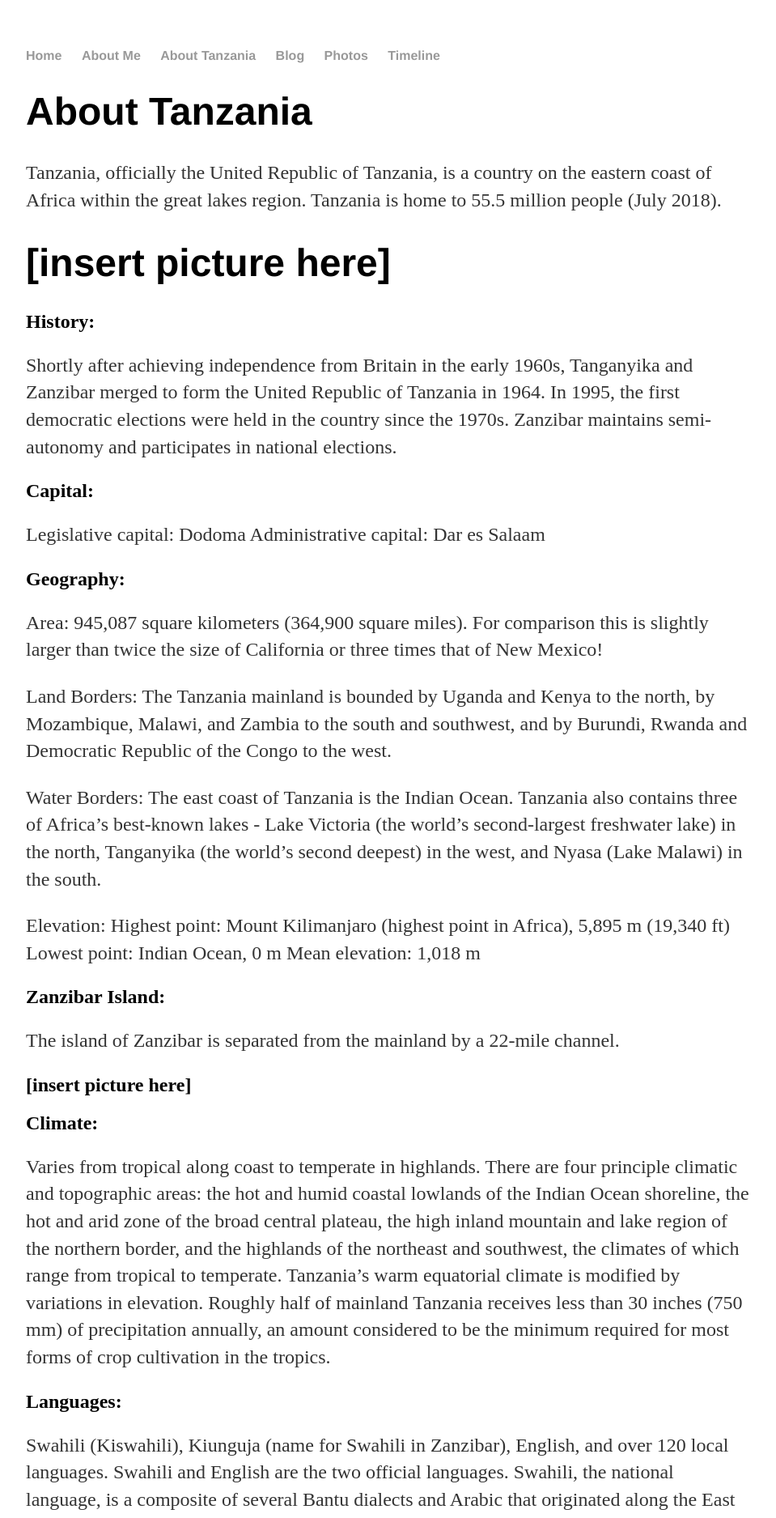
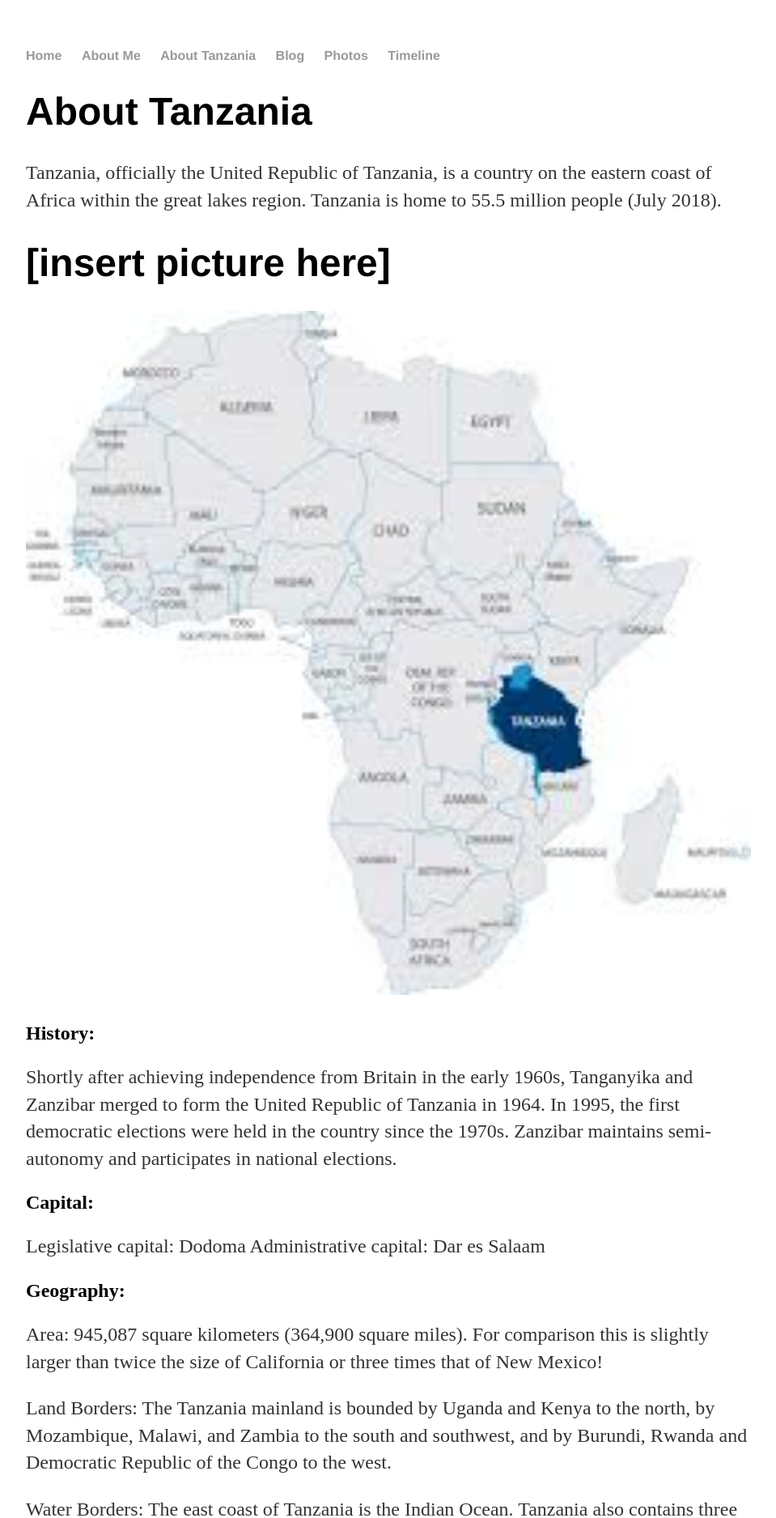
Before and after one commit to caliholman/caliholman.github.io, a Jekyll site: the page built from tanzania/tanzania.md, in a window 1280 px wide. Shown: the top 1875 px of the page at 81% size, without its empty margins (160-1119 px from the left). Built offline with Jekyll 4.4.1, drawn with Linux system fonts in a browser that asks for light colours.

Commit message:
Update tanzania.md

```diff
--- a/tanzania/tanzania.md
+++ b/tanzania/tanzania.md
@@ -9,6 +9,7 @@ permalink: /tanzania/
 Tanzania, officially the United Republic of Tanzania, is a country on the eastern coast of Africa within the great lakes region. Tanzania is home to 55.5 million people (July 2018).
 
 # [insert picture here]
+<img src="/img/map_africa.jpg" 		style="width:100%">
 
 ## History:
 Shortly after achieving independence from Britain in the early 1960s, Tanganyika and Zanzibar merged to form the United Republic of Tanzania in 1964. In 1995, the first democratic elections were held in the country since the 1970s. Zanzibar maintains semi-autonomy and participates in national elections.
```
